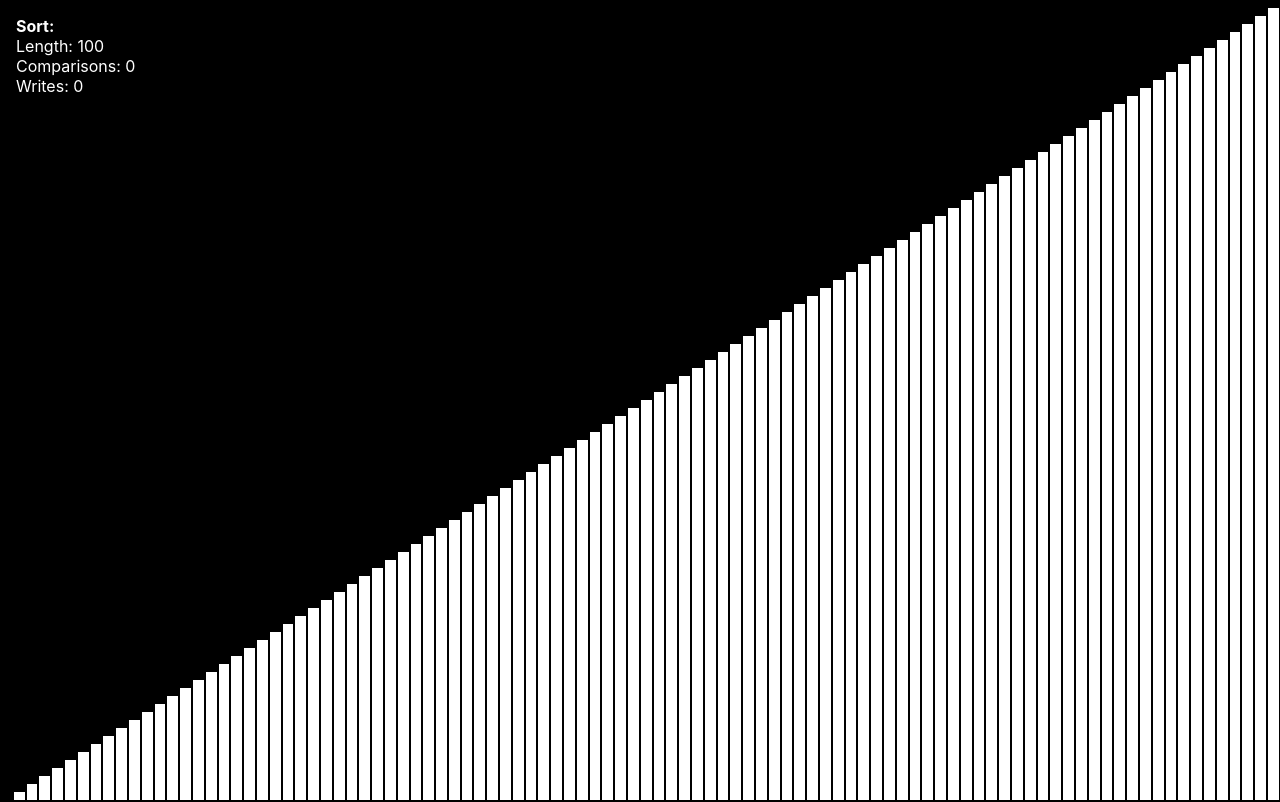
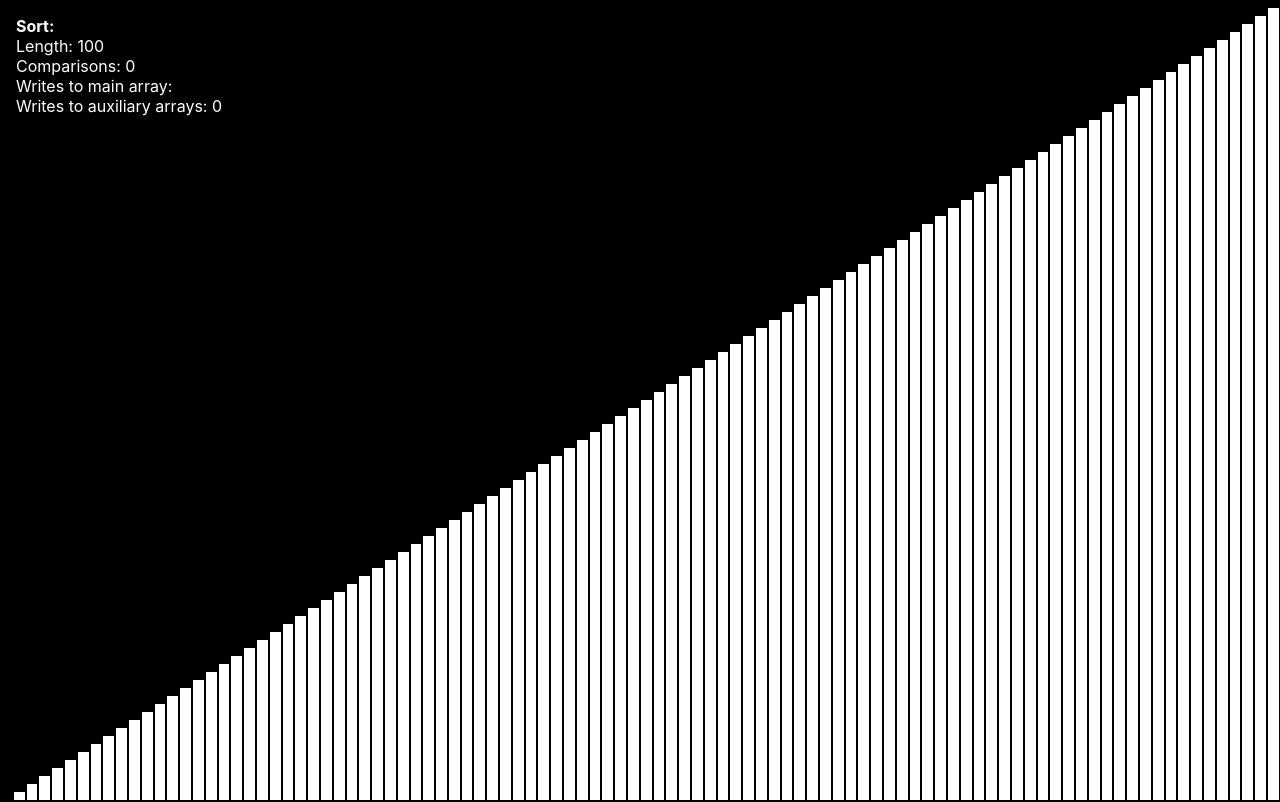
Before and after one commit to meetinger/array-visualizer, a React (Create React App) app: page / in a window 1280 px wide. Shown: the top 802 px of the page. Built offline with nearby package versions, Linux system fonts and the light colour scheme.

Commit message:
Add aux arrays writes stats

```diff
--- a/src/components/ArrayAccess/Writes.js
+++ b/src/components/ArrayAccess/Writes.js
@@ -17,7 +17,14 @@ export class Writes{
 
 
     swapWithDelay(a, b, arr = this.arrayVisualizer.getPseudoArray(), mark, delay = this.Delays.getDelayInc(), playSound) {
-        this.Delays.push(setTimeout(this.swapInArr.bind(this), this.Delays.incDelay("Write", delay), a, b, arr, mark, playSound))
+        // this.Delays.push(setTimeout(this.swapInArr.bind(this), this.Delays.incDelay("Write", delay), a, b, arr, mark, playSound))
+        this.Delays.push(setTimeout(()=>{
+            this.swapInArr(a, b, arr, mark, playSound)
+            let curWrites = this.arrayVisualizer.getState().mainWrites + 2;
+            this.arrayVisualizer.setState({
+                mainWrites: curWrites
+            })
+        }, this.Delays.incDelay("Write", delay)))
     }
 
 
@@ -35,10 +42,10 @@ export class Writes{
         if (mark) {
             this.Marks.markUnmarkMany([a, b], {type: "Default"})
         }
-        let curWrites = this.arrayVisualizer.getState().writes + 2;
-        this.arrayVisualizer.setState({
-            writes: curWrites
-        })
+        // let curWrites = this.arrayVisualizer.getState().writes + 2;
+        // this.arrayVisualizer.setState({
+        //     writes: curWrites
+        // })
     }
 
     swap(a, b, arr = this.arrayVisualizer.getPseudoArray()) {
@@ -69,14 +76,21 @@ export class Writes{
         if (mark) {
             this.Marks.markUnmarkMany([index], {type: "Default"})
         }
-        let curWrites = this.arrayVisualizer.getState().writes + 1;
-        this.arrayVisualizer.setState({
-            writes: curWrites
-        })
+        // let curWrites = this.arrayVisualizer.getState().mainWrites + 1;
+        // this.arrayVisualizer.setState({
+        //     mainWrites: curWrites
+        // })
     }
 
     writeWithDelay(index, toWrite, arr = this.arrayVisualizer.getPseudoArray(), mark, delay = this.Delays.getDelayInc(), playSound = true) {
-        this.Delays.push(setTimeout(this.writeInArr.bind(this), this.Delays.incDelay("Write", delay), index, toWrite, arr, mark, playSound))
+        // this.Delays.push(setTimeout(this.writeInArr.bind(this), this.Delays.incDelay("Write", delay), index, toWrite, arr, mark, playSound))
+        this.Delays.push(setTimeout(()=>{
+            this.writeInArr(index, toWrite, arr, mark, playSound)
+            let curWrites = this.arrayVisualizer.getState().mainWrites + 1;
+            this.arrayVisualizer.setState({
+                mainWrites: curWrites
+            })
+        }, this.Delays.incDelay("Write", delay)))
     }
 
     write(index, toWrite, arr = this.arrayVisualizer.getPseudoArray()) {
@@ -137,6 +151,10 @@ export class Writes{
         }else{
             this.arrayVisualizer.getAuxArrays()[arrIndex][index] = toWrite.copy()
             let tmp = this.arrayVisualizer.getAuxArrays()
+            let curWrites = this.arrayVisualizer.getState().auxWrites + 1;
+            this.arrayVisualizer.setState({
+                auxWrites: curWrites
+            })
             this.arrayVisualizer.setState({
                 auxArrays: tmp
             })
--- a/src/components/ArrayVisualizer/ArrayVisualizer.js
+++ b/src/components/ArrayVisualizer/ArrayVisualizer.js
@@ -47,7 +47,8 @@ export class ArrayVisualizer extends React.Component {
             array: this.initArray(initFunctions.linear, this.DEFAULT_ARR_LEN),
             sortName: "",
             comparisons: 0,
-            writes: 0,
+            maiWrites: 0,
+            auxWrites: 0,
             auxArrays: {}
         }
         this.pseudoArray = deepArrayCopy(this.state.array)
@@ -91,7 +92,8 @@ export class ArrayVisualizer extends React.Component {
         this.setState(
             {
                 comparisons: 0,
-                writes: 0
+                mainWrites: 0,
+                auxWrites: 0
             }
         )
         // eslint-disable-next-line react/no-direct-mutation-state
@@ -262,7 +264,7 @@ export class ArrayVisualizer extends React.Component {
     render() {
         return (
             <div>
-                <Stats sortName={this.state.sortName} comparisons={this.state.comparisons} writes={this.state.writes} arrLength={this.getArrLength()}/>
+                <Stats sortName={this.state.sortName} comparisons={this.state.comparisons} mainWrites={this.state.mainWrites} auxWrites={this.state.auxWrites} arrLength={this.getArrLength()}/>
                 <div style={{height: "100vh"}}>
                 {/*<div>*/}
                     {this.genArrayWindows()}
--- a/src/components/Stats/Stats.js
+++ b/src/components/Stats/Stats.js
@@ -7,7 +7,8 @@ export function Stats(props){
             <div><b>Sort: {props.sortName}</b></div>
             <div>Length: {props.arrLength}</div>
             <div>Comparisons: {props.comparisons}</div>
-            <div>Writes: {props.writes}</div>
+            <div>Writes to main array: {props.mainWrites}</div>
+            <div>Writes to auxiliary arrays: {props.auxWrites}</div>
         </div>
     )
 }
```
